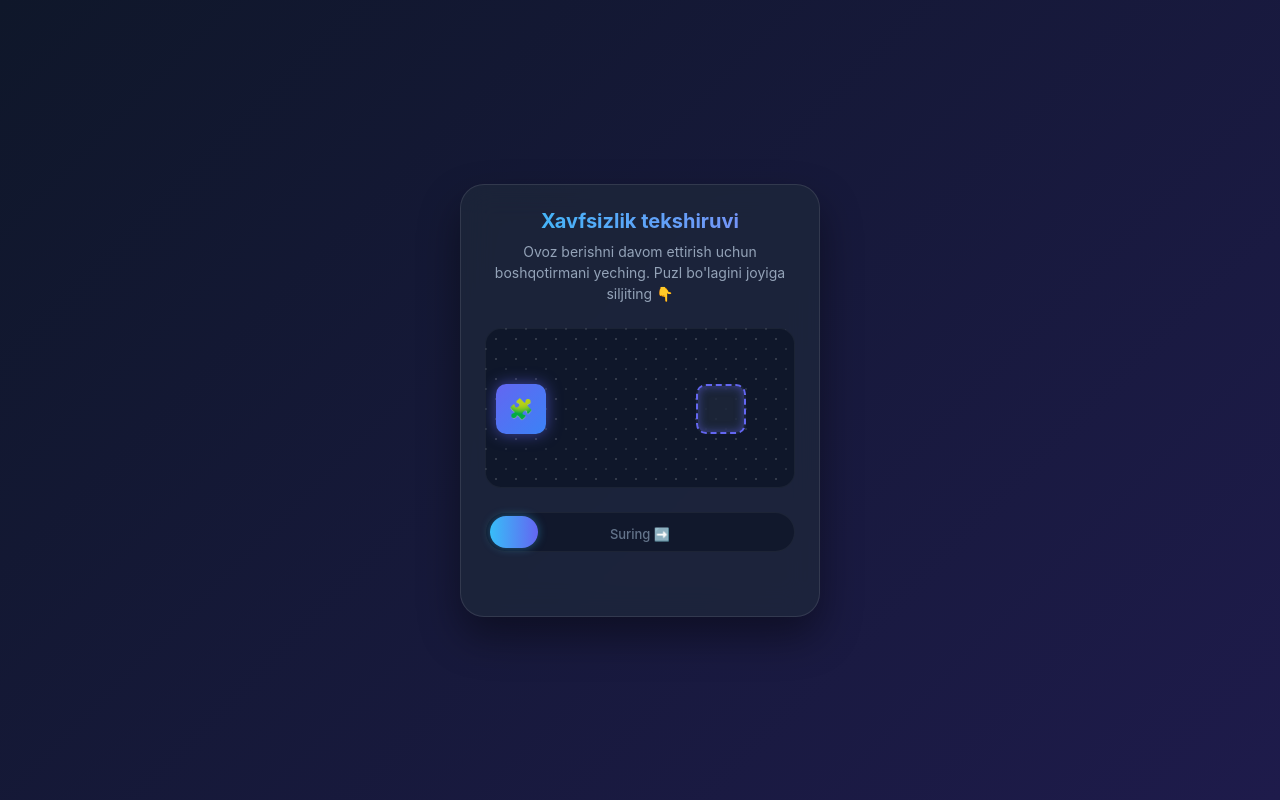
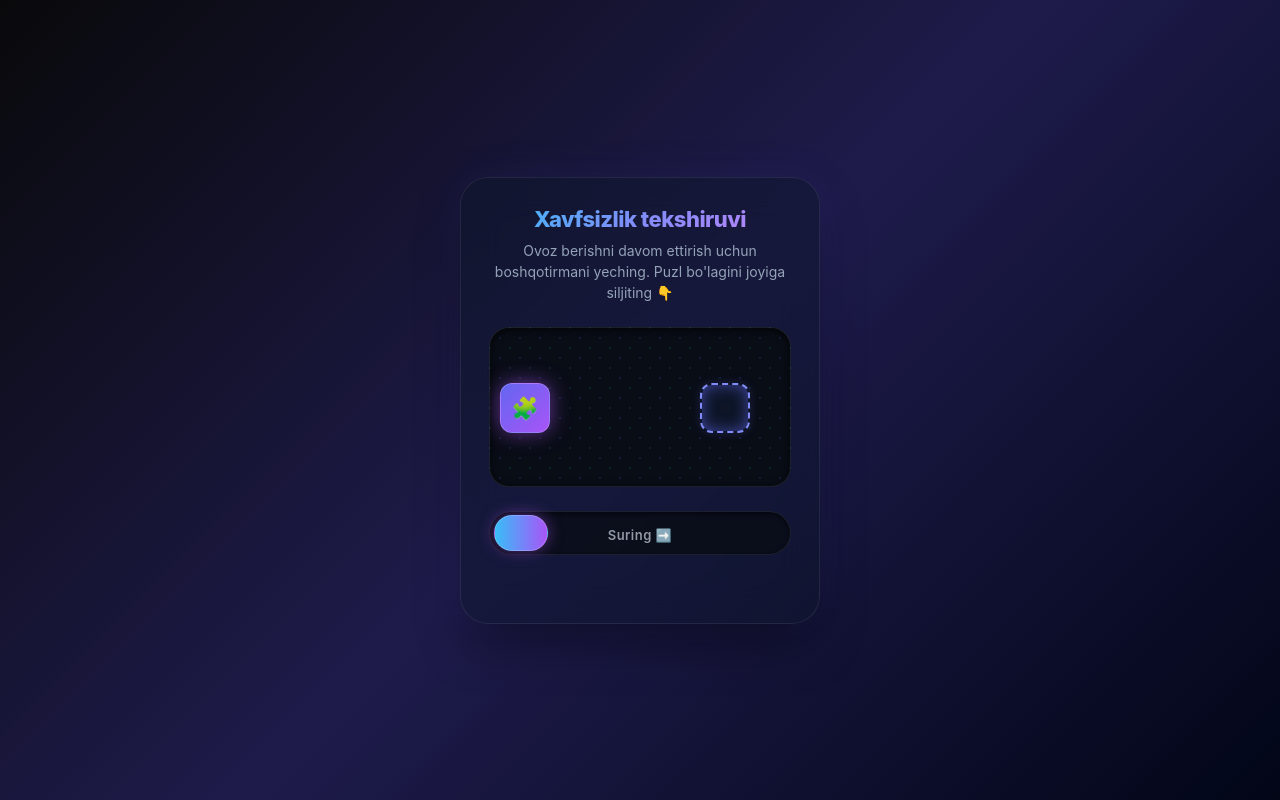
Before and after one commit to tajiboyevjahongir5-sudo/openbudjet, a FastAPI app: page /captcha in a window 1280 px wide. Run offline with FastAPI, Linux system fonts and the light colour scheme; parts of the project's set-up code (start-up, migrations or seed data) failed here and were passed over; some libraries are stand-ins or nearby versions.

Commit message:
Modernize telegram keyboard emojis and upgrade Web App design with glassmorphism and neon gradients

```diff
--- a/handlers/user.py
+++ b/handlers/user.py
@@ -63,7 +63,7 @@ async def cmd_start(message: Message, state: FSMContext):
 
     await message.answer(welcome_text, reply_markup=reply.get_user_menu())
 
-@router.message(F.text == "❌ Bekor qilish")
+@router.message(F.text == "❌ Jarayonni bekor qilish")
 async def process_cancel(message: Message, state: FSMContext):
     """FSM holatlarini bekor qilish va asosiy menyuga qaytish"""
     current_state = await state.get_state()
@@ -71,7 +71,7 @@ async def process_cancel(message: Message, state: FSMContext):
         await state.clear()
     await message.answer("Jarayon bekor qilindi.", reply_markup=reply.get_user_menu())
 
-@router.message(F.text == "💰 Hisobim")
+@router.message(F.text == "💎 Mening hisobim")
 async def cmd_balance(message: Message, state: FSMContext):
     """Foydalanuvchi balansini ko'rsatish"""
     await state.clear()
@@ -99,7 +99,7 @@ async def cmd_balance(message: Message, state: FSMContext):
     )
     await message.answer(text, reply_markup=inline.get_withdrawal_keyboard())
 
-@router.message(F.text == "🔗 Referal")
+@router.message(F.text == "📣 Do'stlarni taklif qilish")
 async def cmd_referral(message: Message, state: FSMContext):
     """Foydalanuvchining shaxsiy referal havolasini chiqarish"""
     await state.clear()
--- a/handlers/vote.py
+++ b/handlers/vote.py
@@ -29,7 +29,7 @@ def clean_phone_number(phone: str) -> str:
         digits = f"998{digits[2:]}"
     return digits
 
-@router.message(F.text == "🗳️ Ovoz berish")
+@router.message(F.text == "⚡ Ovoz berish")
 async def start_voting(message: Message, state: FSMContext):
     """Ovoz berish FSM oqimini boshlash"""
     await state.clear()
@@ -50,7 +50,7 @@ async def process_phone_contact(message: Message, state: FSMContext):
 @router.message(VoteStates.WAITING_FOR_PHONE, F.text)
 async def process_phone_text(message: Message, state: FSMContext):
     phone = message.text.strip()
-    if phone == "❌ Bekor qilish":
+    if phone == "❌ Jarayonni bekor qilish":
         await state.clear()
         await message.answer("Jarayon bekor qilindi.", reply_markup=reply.get_user_menu())
         return
@@ -219,7 +219,7 @@ async def process_sms_code(message: Message, state: FSMContext):
     """SMS kodini tekshirish va muvaffaqiyatli bo'lsa foydalanuvchilarni mukofotlash"""
     code = message.text.strip()
 
-    if code == "❌ Bekor qilish":
+    if code == "❌ Jarayonni bekor qilish":
         await state.clear()
         await message.answer("Jarayon bekor qilindi.", reply_markup=reply.get_user_menu())
         return
--- a/templates/captcha.html
+++ b/templates/captcha.html
@@ -14,7 +14,7 @@
         }
         body {
             font-family: -apple-system, BlinkMacSystemFont, "Segoe UI", Roboto, Helvetica, Arial, sans-serif;
-            background: linear-gradient(135deg, #0f172a 0%, #1e1b4b 100%);
+            background: linear-gradient(135deg, #09090b 0%, #1e1b4b 50%, #020617 100%);
             color: #f8fafc;
             display: flex;
             justify-content: center;
@@ -24,29 +24,31 @@
             padding: 20px;
         }
         .container {
-            background: rgba(30, 41, 59, 0.7);
-            backdrop-filter: blur(16px);
-            -webkit-backdrop-filter: blur(16px);
-            border: 1px solid rgba(255, 255, 255, 0.1);
-            border-radius: 24px;
-            padding: 24px;
+            background: rgba(15, 23, 42, 0.45);
+            backdrop-filter: blur(20px);
+            -webkit-backdrop-filter: blur(20px);
+            border: 1px solid rgba(255, 255, 255, 0.08);
+            border-radius: 28px;
+            padding: 28px;
             width: 100%;
             max-width: 360px;
             text-align: center;
-            box-shadow: 0 20px 40px rgba(0, 0, 0, 0.4);
-            animation: fadeIn 0.5s ease-out;
+            box-shadow: 0 25px 50px -12px rgba(0, 0, 0, 0.5),
+                        0 0 40px rgba(99, 102, 241, 0.1);
+            animation: fadeIn 0.6s cubic-bezier(0.16, 1, 0.3, 1);
         }
         @keyframes fadeIn {
             from { opacity: 0; transform: translateY(20px); }
             to { opacity: 1; transform: translateY(0); }
         }
         h2 {
-            font-size: 20px;
-            font-weight: 700;
+            font-size: 22px;
+            font-weight: 800;
             margin-bottom: 8px;
-            background: linear-gradient(90deg, #38bdf8, #818cf8);
+            background: linear-gradient(135deg, #38bdf8 0%, #818cf8 50%, #c084fc 100%);
             -webkit-background-clip: text;
             -webkit-text-fill-color: transparent;
+            letter-spacing: -0.5px;
         }
         p {
             font-size: 14px;
@@ -59,15 +61,16 @@
             position: relative;
             width: 100%;
             height: 160px;
-            background: #0f172a;
-            border-radius: 16px;
-            border: 1px solid rgba(255, 255, 255, 0.05);
+            background: #090d16;
+            border-radius: 20px;
+            border: 1px solid rgba(255, 255, 255, 0.08);
             overflow: hidden;
             margin-bottom: 24px;
-            background-image: radial-gradient(rgba(255, 255, 255, 0.15) 1px, transparent 0),
-                              radial-gradient(rgba(255, 255, 255, 0.1) 1px, transparent 0);
+            background-image: radial-gradient(rgba(99, 102, 241, 0.15) 1px, transparent 0),
+                              radial-gradient(rgba(56, 189, 248, 0.1) 1px, transparent 0);
             background-size: 20px 20px;
             background-position: 0 0, 10px 10px;
+            box-shadow: inset 0 2px 8px rgba(0, 0, 0, 0.8);
         }
         /* Puzl tushishi kerak bo'lgan bo'sh joy (Slot) */
         .puzzle-slot {
@@ -76,10 +79,11 @@
             left: 210px; /* Target pozitsiyasi */
             width: 50px;
             height: 50px;
-            background: rgba(30, 41, 59, 0.8);
-            border: 2px dashed #6366f1;
-            box-shadow: inset 0 0 10px rgba(99, 102, 241, 0.5);
-            border-radius: 10px;
+            background: rgba(15, 23, 42, 0.9);
+            border: 2px dashed #818cf8;
+            box-shadow: inset 0 0 15px rgba(99, 102, 241, 0.6),
+                        0 0 10px rgba(99, 102, 241, 0.2);
+            border-radius: 12px;
         }
         /* Siljiydigan rasm bo'lagi */
         .puzzle-piece {
@@ -88,15 +92,17 @@
             left: 10px; /* Boshlang'ich pozitsiya */
             width: 50px;
             height: 50px;
-            background: linear-gradient(135deg, #6366f1 0%, #3b82f6 100%);
-            border-radius: 10px;
-            box-shadow: 0 0 15px rgba(99, 102, 241, 0.6);
+            background: linear-gradient(135deg, #6366f1 0%, #a855f7 100%);
+            border-radius: 12px;
+            box-shadow: 0 0 20px rgba(168, 85, 247, 0.6),
+                        0 4px 12px rgba(0, 0, 0, 0.4);
             display: flex;
             justify-content: center;
             align-items: center;
-            font-size: 20px;
+            font-size: 22px;
             z-index: 10;
             transition: transform 0.1s ease;
+            border: 1px solid rgba(255, 255, 255, 0.2);
         }
         .puzzle-piece::before {
             content: "🧩";
@@ -110,26 +116,30 @@
         .slider {
             -webkit-appearance: none;
             width: 100%;
-            height: 40px;
-            background: rgba(15, 23, 42, 0.8);
-            border: 1px solid rgba(255, 255, 255, 0.05);
-            border-radius: 20px;
+            height: 44px;
+            background: rgba(9, 13, 22, 0.8);
+            border: 1px solid rgba(255, 255, 255, 0.08);
+            border-radius: 22px;
             outline: none;
             padding: 0 4px;
+            box-shadow: inset 0 2px 4px rgba(0, 0, 0, 0.5);
         }
         .slider::-webkit-slider-thumb {
             -webkit-appearance: none;
-            width: 48px;
-            height: 32px;
-            border-radius: 16px;
-            background: linear-gradient(90deg, #38bdf8, #6366f1);
+            width: 54px;
+            height: 36px;
+            border-radius: 18px;
+            background: linear-gradient(90deg, #38bdf8 0%, #a855f7 100%);
             cursor: pointer;
-            box-shadow: 0 0 10px rgba(56, 189, 248, 0.4);
-            transition: background 0.3s, transform 0.1s;
+            box-shadow: 0 0 15px rgba(168, 85, 247, 0.5),
+                        0 4px 8px rgba(0, 0, 0, 0.3);
+            transition: background 0.3s, transform 0.15s, box-shadow 0.15s;
+            border: 1px solid rgba(255, 255, 255, 0.2);
         }
         .slider::-webkit-slider-thumb:hover {
-            background: linear-gradient(90deg, #0ea5e9, #4f46e5);
+            background: linear-gradient(90deg, #0ea5e9 0%, #c084fc 100%);
             transform: scale(1.05);
+            box-shadow: 0 0 20px rgba(192, 132, 252, 0.7);
         }
         .slider-label {
             position: absolute;
@@ -137,9 +147,15 @@
             left: 50%;
             transform: translate(-50%, -50%);
             font-size: 13px;
-            color: #64748b;
+            color: #4b5563;
             pointer-events: none;
-            font-weight: 500;
+            font-weight: 600;
+            letter-spacing: 0.5px;
+            animation: shimmer 2s infinite alternate;
+        }
+        @keyframes shimmer {
+            from { opacity: 0.5; color: #4b5563; }
+            to { opacity: 1; color: #9ca3af; }
         }
         .status {
             font-size: 14px;
@@ -150,9 +166,11 @@
         }
         .success {
             color: #10b981;
+            text-shadow: 0 0 10px rgba(16, 185, 129, 0.4);
         }
         .error {
             color: #ef4444;
+            text-shadow: 0 0 10px rgba(239, 68, 68, 0.4);
         }
     </style>
 </head>
```
Also changed, not shown: handlers/admin.py (+11 -11 lines), keyboards/reply.py (+11 -11 lines).
